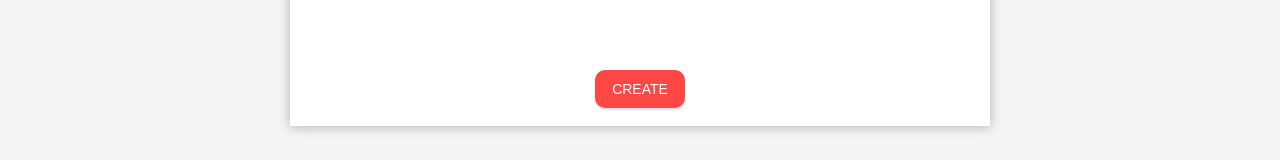
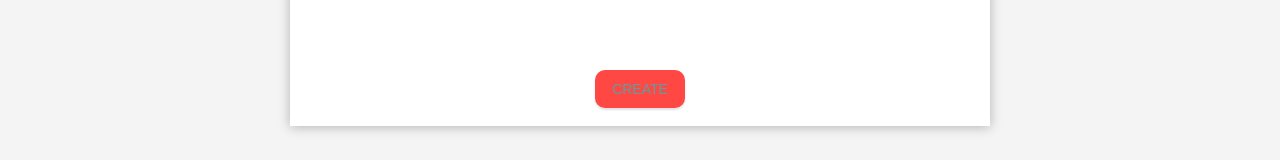
Before and after one commit to ion-study/chat-front, a Nuxt app: page / in a window 1280 px wide. Both pictures are taken after typing "Sample" into the empty fields and a click on the button "Start Chatting". Shown: the part 624-784 px from the top of the page. Built offline with nearby package versions, Linux system fonts and the light colour scheme.

Commit message:
19.12.09 create button컬러 수정(test)

```diff
--- a/pages/chat/room/index.vue
+++ b/pages/chat/room/index.vue
@@ -5,7 +5,7 @@
       <div class="chat-container">
         <div class="chat-header">
           <h2>Room List</h2>
-          <h4 style="text-align: right">[user] {{$store.state.user.userInfo.name}}</h4>
+          <h4 style="text-align: right" class="">[user] {{$store.state.user.userInfo.name}}</h4>
         </div>
         <!-- 채팅방 리스트 나열 -->
         <ul id="roomArea">
@@ -18,7 +18,7 @@
         </ul>
         <!-- 방만들기 버튼 -->
         <div class="form-group text-center">
-          <button class="accent" @click="showModal=true">CREATE</button>
+          <button class="accent" @click="showModal=true" style="color:cadetblue">CREATE</button>
         </div>
       </div>
     </div>
```
